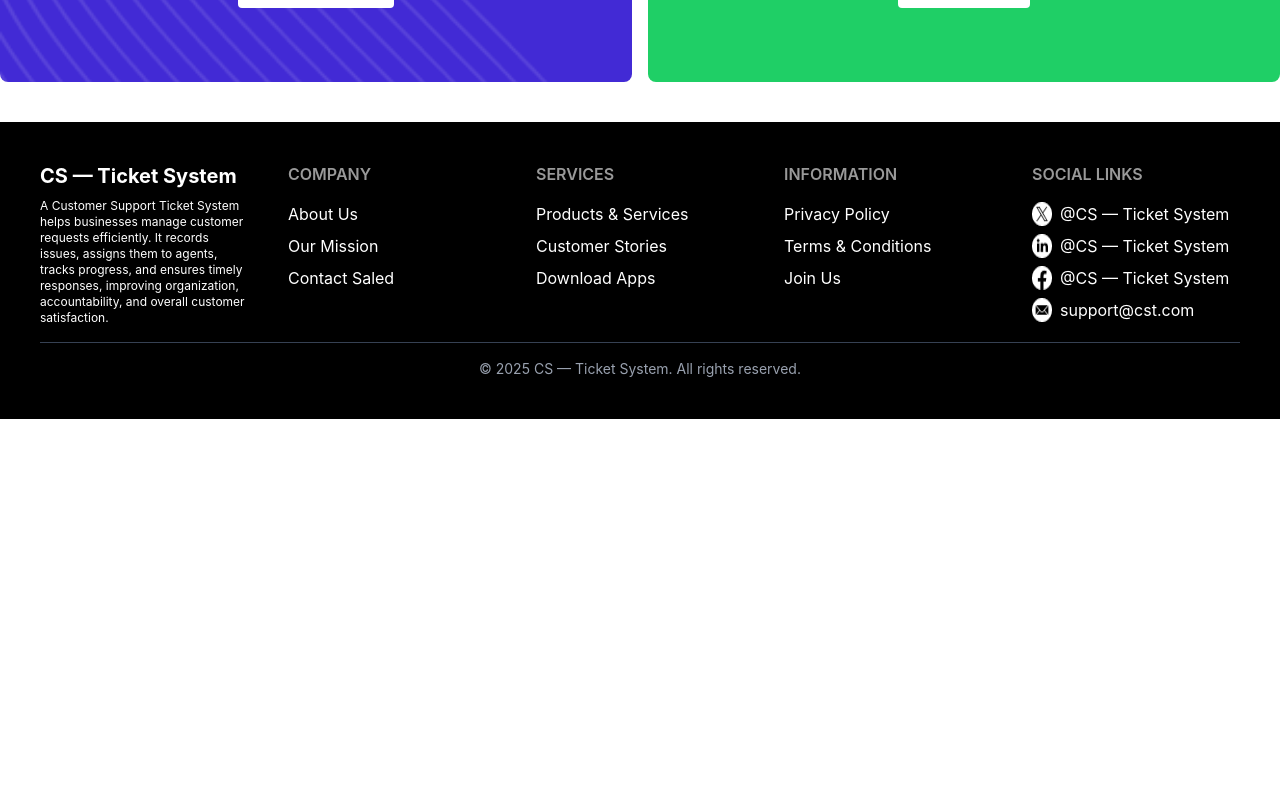
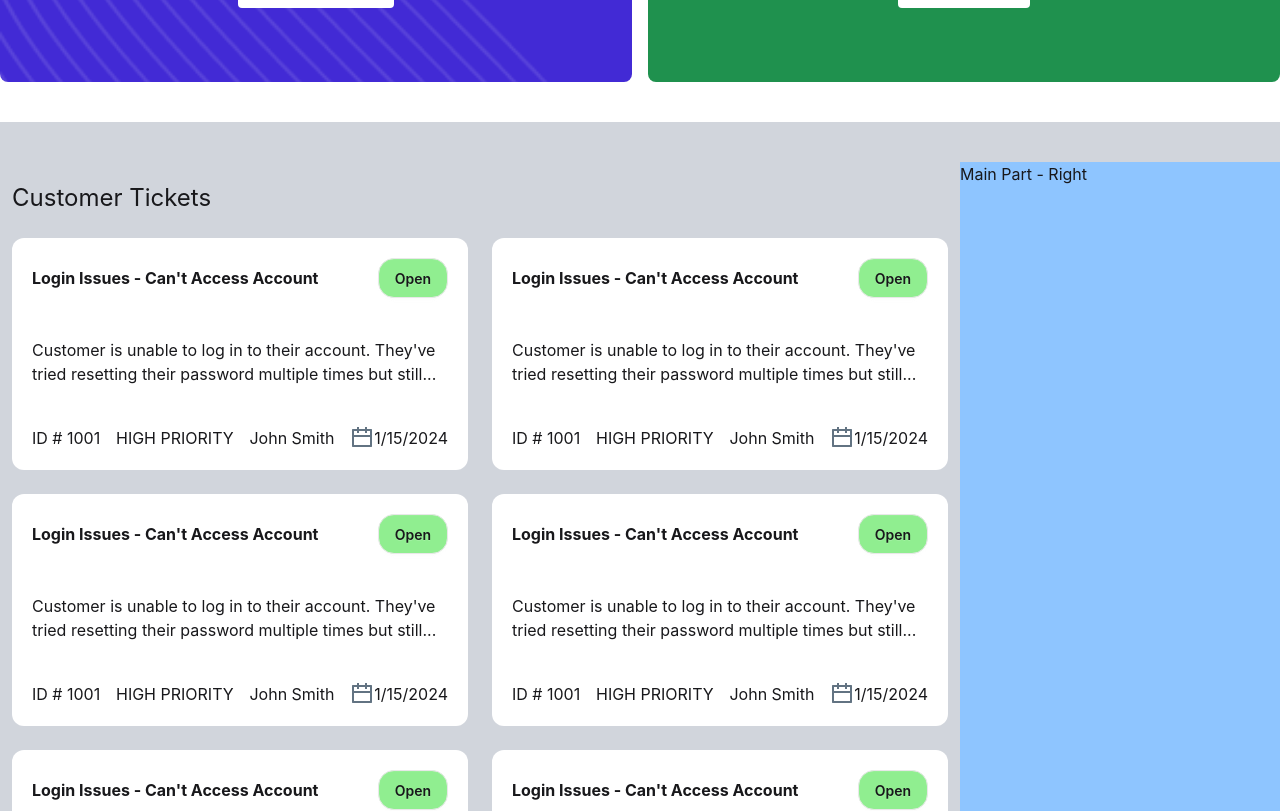
Before and after one commit to ahkamulbd/proHero-mission-restart-assignment2, a React (Vite) app: page / in a window 1280 px wide. Shown: the part 323-1134 px from the top of the page. Before the commit the page ends 800 px from the top, so only its background shows below. Built offline with nearby package versions, Linux system fonts and the light colour scheme.

Commit message:
Cards of main body part shown in grid

```diff
--- a/src/App.jsx
+++ b/src/App.jsx
@@ -2,6 +2,7 @@
 import './App.css'
 import Banner from './components/Banner/Banner'
 import Footer from './components/Footer/Footer'
+import Main from './components/Main/Main'
 import Navbar from './components/navbar/navbar'
 
 
@@ -13,6 +14,7 @@ function App() {
 
           <Navbar></Navbar>
           <Banner></Banner>
+          <Main></Main>
           <Footer></Footer>
 
           {/* <h1>ProHero Mission Restart - Assignment 2</h1> */}
--- a/src/components/Banner/Banner.jsx
+++ b/src/components/Banner/Banner.jsx
@@ -29,7 +29,7 @@ function Banner() {
 
       {/* Resolved Card */}
       <div
-        className="h-24 rounded-lg flex flex-col items-center justify-center text-white bg-cover bg-center bg-green-500 h-[300px]"
+        className="h-24 rounded-lg flex flex-col items-center justify-center text-white bg-cover bg-center bg-green-700 h-[300px]"
         style={{ backgroundImage: `url(${ResolvedBg})` }}
       >
         <p className="text-2xl my-3">Resolved</p>
--- /dev/null
+++ b/src/components/Carts/Carts.jsx
@@ -0,0 +1,43 @@
+import React, { use } from 'react';
+import dateIcon from '../../assets/dateIcon.png'
+
+const Carts = ({ticketPromise}) => {
+    const ticketsData = use (ticketPromise);
+    // console.log (ticketsData);
+    // ticketsData.map (ticket => console.log (ticket.lenth));
+    return (
+        <div className='w-3/4  pt-5'>
+            <h1 className='ml-3 text-2xl mb-3'>Customer Tickets</h1>
+
+            <div className='grid grid-cols-2'>
+                {
+                    ticketsData.map (ticket =>
+                        <div className='bg-white m-3 p-5 rounded-xl '>
+                            <div className='flex justify-between items-center'>
+                                <p className='font-bold'>Login Issues - Can't Access Account</p>
+                                <button className='btn bg-[lightgreen] py-3 rounded-2xl'>Open</button>
+                            </div>
+                            <p className='my-10'>
+                                Customer is unable to log in to their account. They've tried resetting their password multiple times but still...
+                            </p>
+                            <div className='flex justify-between'>
+                                <span>ID # 1001</span>
+                                <span>HIGH PRIORITY</span>
+                                <span>John Smith</span>
+                                <span className='flex'>
+                                    <img src = {dateIcon} alt="" />
+                                    <span>1/15/2024</span>
+                                </span>
+                            </div>
+                        </div>
+                    )
+                }
+            </div>
+
+
+        </div>
+
+    );
+};
+
+export default Carts;
--- /dev/null
+++ b/src/components/Main/Main.jsx
@@ -0,0 +1,24 @@
+import React, { Suspense } from 'react';
+import Carts from '../Carts/Carts';
+
+const fetchTickets = async () => {
+    const res = await fetch ("/tickets.json")
+    return res.json ()
+}
+
+const Main = () => {
+    const ticketPromise = fetchTickets ();
+    return (
+        <div className='flex max-w-7xl mx-auto my-10 py-10 bg-gray-300'>
+
+            <Suspense fallback = {<p>Tickets loading ........</p>}>
+                <Carts ticketPromise = {ticketPromise}></Carts>
+            </Suspense>
+            <div className='w-1/4 bg-blue-300'>
+                <h1>Main Part - Right</h1>
+            </div>
+        </div>
+    );
+};
+
+export default Main;
```
Also changed, not shown: src/assets/dateIcon.png (added).
